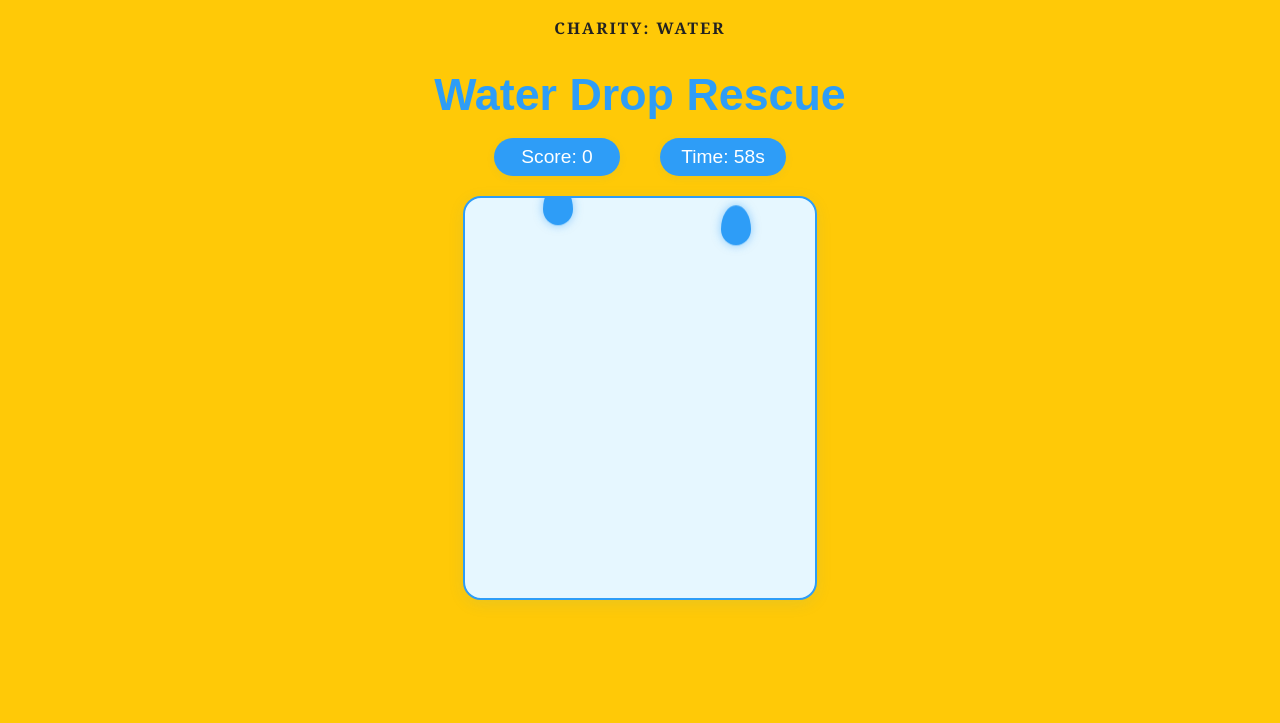
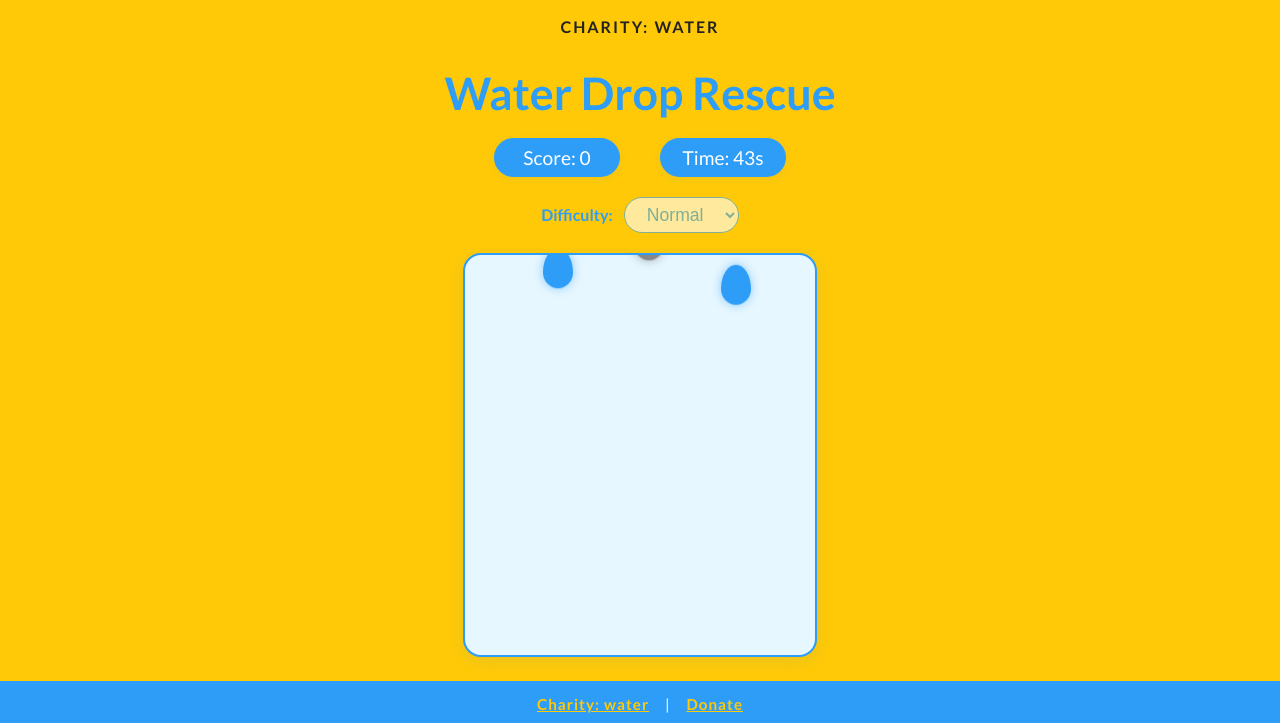
Before and after one commit to finn-burgulla/06-charity-water-game, a plain HTML site: page index.html in a window 1280 px wide. Both pictures are taken after a click on the button "Start". Shown: the part 143-866 px from the top of the page. Before the commit the page ends 820 px from the top, so only its background shows below. Drawn offline with Linux system fonts and the light colour scheme.

Commit message:
final changes

```diff
--- a/index.html
+++ b/index.html
@@ -5,6 +5,8 @@
     <meta name="viewport" content="width=device-width, initial-scale=1.0">
     <title>Charity Water Game</title>
     <link rel="stylesheet" href="styles.css">
+    <!-- Google Fonts: Lato -->
+    <link href="https://fonts.googleapis.com/css?family=Lato:400,700&display=swap" rel="stylesheet">
 </head>
 <body>
     <!-- Milestone banner (hidden at start) -->
@@ -27,6 +29,16 @@
         <div id="timer-display">Time: <span id="timer">60</span>s</div>
     </div>
 
+    <!-- Difficulty selector -->
+    <div style="text-align:center; margin-bottom:16px;">
+        <label for="difficulty-select" style="font-weight:bold; color:#2E9DF7;">Difficulty:</label>
+        <select id="difficulty-select" style="font-size:1.1rem; padding:6px 18px; border-radius:20px; border:1px solid #2E9DF7; margin-left:8px;">
+            <option value="easy">Easy</option>
+            <option value="normal" selected>Normal</option>
+            <option value="hard">Hard</option>
+        </select>
+    </div>
+
     <!-- Start button -->
     <div style="text-align:center; margin-bottom:20px;">
         <button id="start-btn">Start</button>
@@ -46,6 +58,19 @@
         </div>
     </div>
 
+    <!-- Sound effects -->
+    <audio id="sound-clean" src="https://cdn.pixabay.com/audio/2022/03/15/audio_115b9b4bfa.mp3" preload="auto"></audio>
+    <audio id="sound-bad" src="https://cdn.pixabay.com/audio/2022/03/15/audio_115b9b4bfa.mp3" preload="auto"></audio>
+
     <script src="script.js"></script>
+
+    <!-- Footer with links -->
+    <footer id="cw-footer">
+        <div>
+            <a href="https://www.charitywater.org" target="_blank">Charity: water</a>
+            &nbsp;|&nbsp;
+            <a href="https://www.charitywater.org/donate" target="_blank">Donate</a>
+        </div>
+    </footer>
 </body>
 </html>
--- a/script.js
+++ b/script.js
@@ -9,11 +9,32 @@ let timerInterval; // To store the timer interval
 let dropInterval; // To store the drop creation interval
 let lastMilestoneScore = 0; // To track milestones
 
+// Difficulty settings
+const DIFFICULTY_SETTINGS = {
+  easy:   { timer: 60, dropInterval: 1200 },
+  normal: { timer: 45, dropInterval: 900 },
+  hard:   { timer: 30, dropInterval: 600 }
+};
+
+// Milestone scores and messages
+const MILESTONES = [
+  { score: 10, message: "Great start!" },
+  { score: 25, message: "You're doing great!" },
+  { score: 50, message: "Halfway there!" },
+  { score: 100, message: "Amazing progress!" },
+  { score: 200, message: "Incredible! Keep going!" }
+];
+
 // Get DOM elements
 const scoreSpan = document.getElementById('score');
 const timerSpan = document.getElementById('timer');
 const startBtn = document.getElementById('start-btn');
 const gameArea = document.getElementById('game-area');
+const difficultySelect = document.getElementById('difficulty-select'); // new
+
+// Sound effects
+const soundClean = document.getElementById('sound-clean');
+const soundBad = document.getElementById('sound-bad');
 
 // Function to create a new water drop and make it fall
 // Drops can be clean (blue) or polluted (gray)
@@ -47,14 +68,24 @@ function createDrop() {
     if (!gameRunning) return;
 
     // Remove the drop from the game area
-    gameArea.removeChild(drop);
+    drop.remove();
 
     if (isClean) {
       // Clean drop: add 10 points
       score += 10;
+      // Play clean sound
+      if (soundClean) {
+        soundClean.currentTime = 0;
+        soundClean.play();
+      }
     } else {
       // Polluted drop: subtract 5 points and show "Oops!" message
       score -= 5;
+      // Play bad sound
+      if (soundBad) {
+        soundBad.currentTime = 0;
+        soundBad.play();
+      }
       showOopsMessage(event.clientX, event.clientY);
     }
 
@@ -116,6 +147,28 @@ function showOopsMessage(x, y) {
   }, 1000);
 }
 
+// Add milestone message element to DOM if not present
+let milestoneMsgElem = document.getElementById('milestone-message');
+if (!milestoneMsgElem) {
+  milestoneMsgElem = document.createElement('div');
+  milestoneMsgElem.id = 'milestone-message';
+  milestoneMsgElem.style.position = 'fixed';
+  milestoneMsgElem.style.top = '60px';
+  milestoneMsgElem.style.left = '50%';
+  milestoneMsgElem.style.transform = 'translateX(-50%)';
+  milestoneMsgElem.style.background = '#FFC907';
+  milestoneMsgElem.style.color = '#2E9DF7';
+  milestoneMsgElem.style.fontWeight = 'bold';
+  milestoneMsgElem.style.fontSize = '1.3rem';
+  milestoneMsgElem.style.padding = '14px 32px';
+  milestoneMsgElem.style.borderRadius = '24px';
+  milestoneMsgElem.style.boxShadow = '0 2px 12px rgba(46,157,247,0.10)';
+  milestoneMsgElem.style.opacity = '0';
+  milestoneMsgElem.style.transition = 'opacity 0.5s';
+  milestoneMsgElem.style.zIndex = '200';
+  document.body.appendChild(milestoneMsgElem);
+}
+
 // Function to show the milestone banner at the top
 function showMilestoneBanner() {
   const banner = document.getElementById('milestone-banner');
@@ -126,11 +179,28 @@ function showMilestoneBanner() {
   }, 3000);
 }
 
-// Function to check if a new milestone (every 50 points) is reached
+// Function to show milestone message with fade-in/out
+function showMilestoneMessage(text) {
+  milestoneMsgElem.textContent = text;
+  milestoneMsgElem.style.opacity = '1';
+  setTimeout(() => {
+    milestoneMsgElem.style.opacity = '0';
+  }, 2000);
+}
+
+// Function to check if a new milestone is reached
 function checkMilestone() {
+  // Show banner for every +50 points (legacy)
   if (score >= lastMilestoneScore + 50) {
     lastMilestoneScore = Math.floor(score / 50) * 50;
     showMilestoneBanner();
+  }
+  // Show custom message for defined milestones
+  for (const milestone of MILESTONES) {
+    if (score === milestone.score) {
+      showMilestoneMessage(milestone.message);
+      break;
+    }
   }
 }
 
@@ -162,16 +232,21 @@ function createConfetti() {
 
 // Function to start the game when Start button is clicked
 function startGame() {
+  // Get selected difficulty
+  const difficulty = difficultySelect.value;
+  const settings = DIFFICULTY_SETTINGS[difficulty];
+
   // Reset game state
   score = 0;
-  timer = 60;
+  timer = settings.timer;
   gameRunning = true;
   lastMilestoneScore = 0;
   // Update displays
   scoreSpan.textContent = score;
   timerSpan.textContent = timer;
-  // Hide Start button
+  // Hide Start button and difficulty selector
   startBtn.style.display = 'none';
+  difficultySelect.disabled = true;
   // Clear drops
   gameArea.innerHTML = '';
   // Start the countdown timer
@@ -183,8 +258,8 @@ function startGame() {
       endGame();
     }
   }, 1000);
-  // Start creating drops every second
-  dropInterval = setInterval(createDrop, 1000);
+  // Start creating drops at the selected interval
+  dropInterval = setInterval(createDrop, settings.dropInterval);
 }
 
 // Function to end the game and show Game Over screen
@@ -205,21 +280,22 @@ function endGame() {
     createConfetti();
   }
   // Add event listener to Play Again button
-  playAgainBtn.addEventListener('click', () => {
+  playAgainBtn.onclick = () => {
     // Hide Game Over screen
     gameOverScreen.style.display = 'none';
     // Reset game state
     score = 0;
-    timer = 60;
+    timer = DIFFICULTY_SETTINGS[difficultySelect.value].timer;
     lastMilestoneScore = 0;
     // Update displays
     scoreSpan.textContent = score;
     timerSpan.textContent = timer;
-    // Show Start button
+    // Show Start button and enable difficulty selector
     startBtn.style.display = 'inline-block';
+    difficultySelect.disabled = false;
     // Clear drops
     gameArea.innerHTML = '';
-  });
+  };
 }
 
 // Add event listener to Start button to begin the game
--- a/styles.css
+++ b/styles.css
@@ -17,7 +17,7 @@ Secondary Colors:
 body {
   background: #FFC907;
   margin: 0;
-  font-family: Arial, sans-serif;
+  font-family: 'Lato', Arial, sans-serif;
   min-height: 100vh;
 }
 
@@ -214,10 +214,48 @@ body {
   color: #222;
   margin-bottom: 8px;
   letter-spacing: 2px;
-  font-family: 'Georgia', 'Times New Roman', serif;
+  font-family: 'Lato', 'Georgia', 'Times New Roman', serif;
   font-variant: small-caps;
   font-weight: 600;
   text-transform: uppercase;
+}
+
+#difficulty-select {
+  font-size: 1.1rem;
+  padding: 6px 18px;
+  border-radius: 20px;
+  border: 1px solid #2E9DF7;
+  margin-left: 8px;
+  background: #fff;
+  color: #2E9DF7;
+  outline: none;
+  transition: border 0.2s;
+}
+#difficulty-select:disabled {
+  opacity: 0.6;
+  cursor: not-allowed;
+}
+
+#cw-footer {
+  width: 100vw;
+  background: #2E9DF7;
+  color: #fff;
+  text-align: center;
+  font-size: 0.95rem;
+  padding: 14px 0 10px 0;
+  margin-top: 24px;
+  letter-spacing: 1px;
+}
+#cw-footer a {
+  color: #FFC907;
+  text-decoration: underline;
+  margin: 0 8px;
+  font-weight: bold;
+  transition: color 0.2s;
+}
+#cw-footer a:hover {
+  color: #fff;
+  text-decoration: underline;
 }
 
 @media (min-width: 600px) {
```
